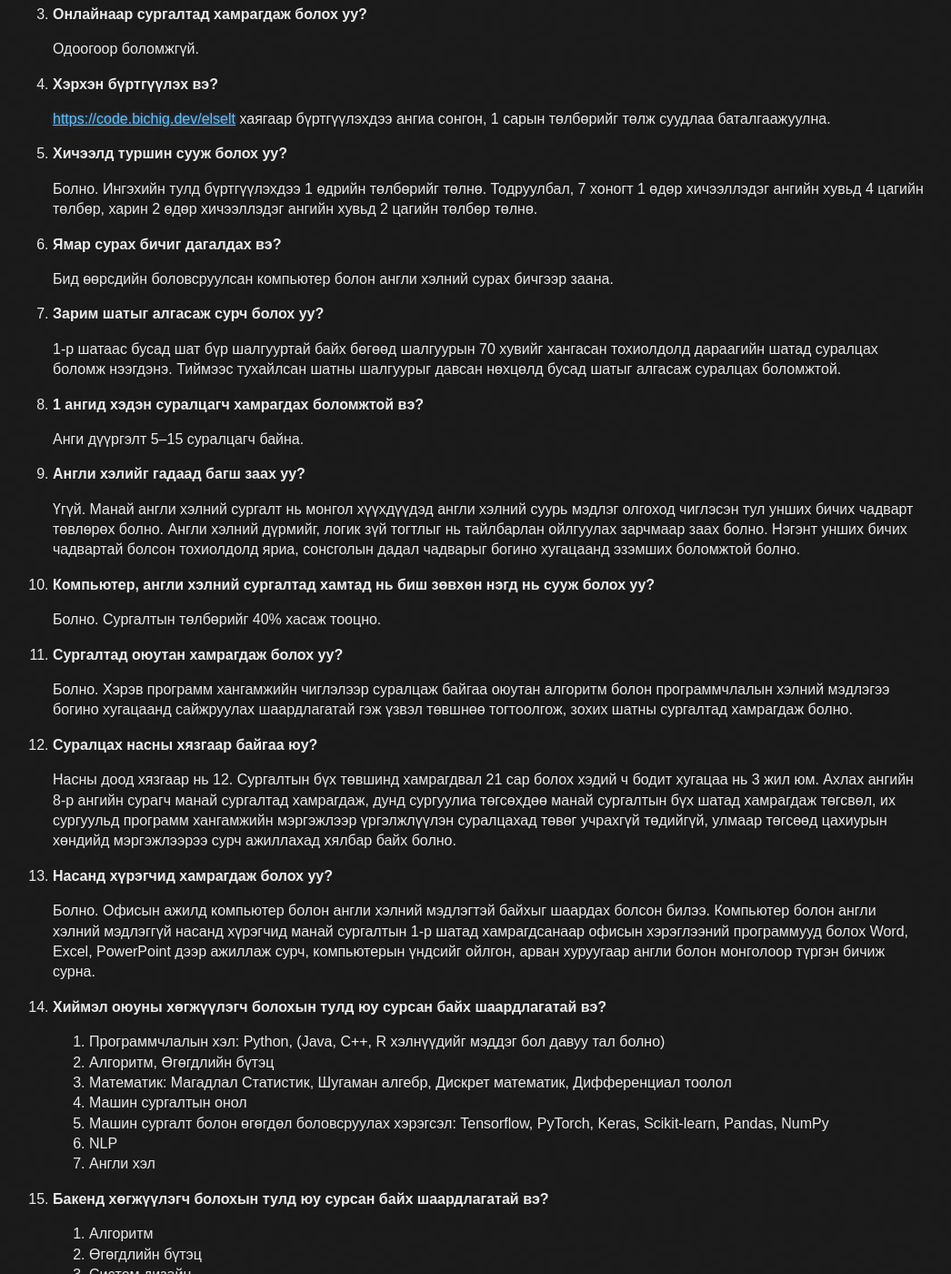
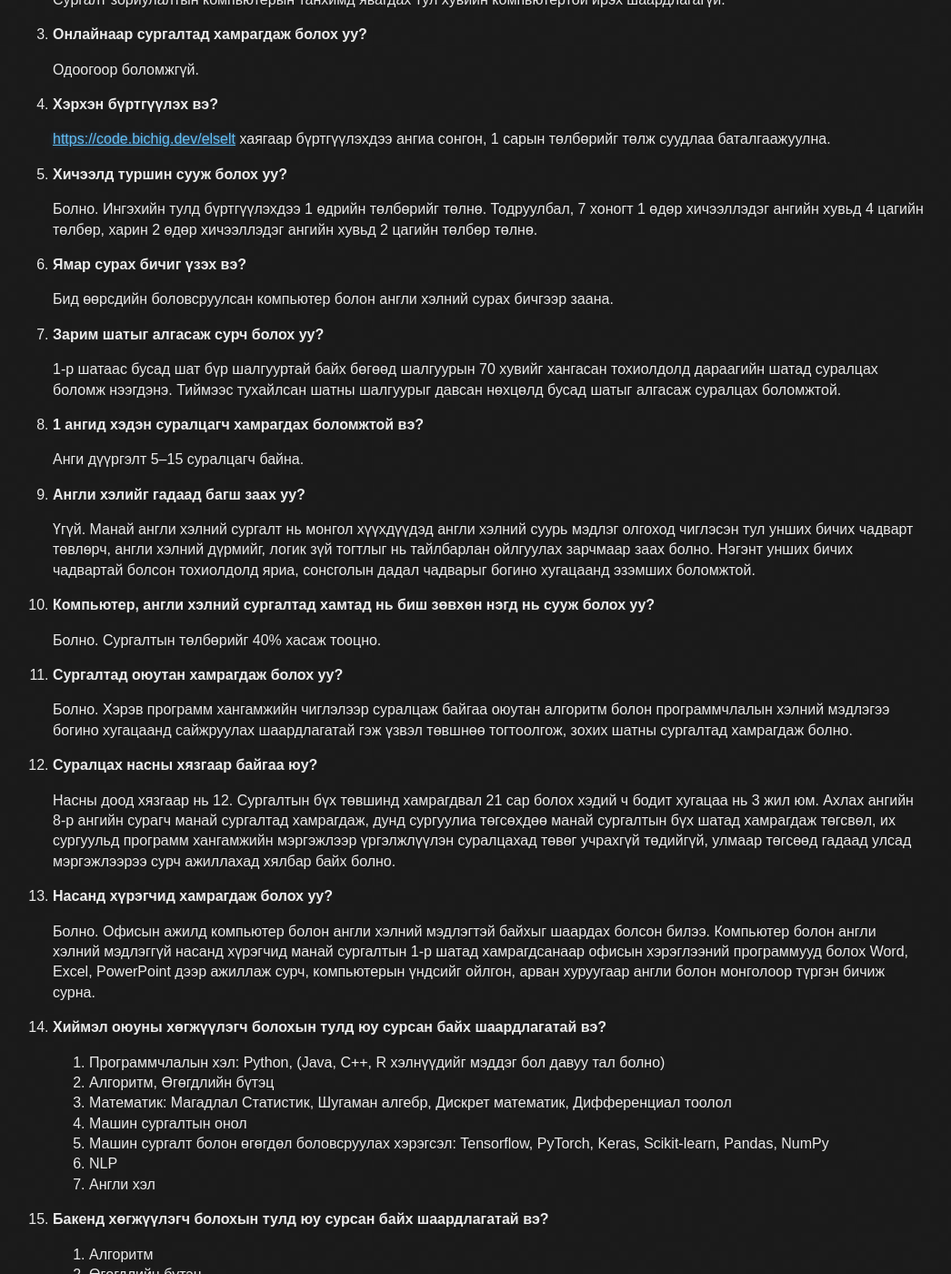
Before and after one commit to ganaatulgaa/corecode, a Jekyll site: the page built from faq.md, in a window 1280 px wide and 1400 px high, scrolled down 482 px. Shown: the whole window at 91% size, without its empty margins (122-1168 px from the left). Built offline with Jekyll 4.4.1, drawn with Linux system fonts in a browser that asks for light colours; our own code applies the rules of GitHub Pages for plain Markdown files; some of the changed text lies outside the part shown.

Commit message:
Update faq.md

```diff
--- a/faq.md
+++ b/faq.md
@@ -24,7 +24,7 @@
 
    Болно. Ингэхийн тулд бүртгүүлэхдээ 1 өдрийн төлбөрийг төлнө. Тодруулбал, 7 хоногт 1 өдөр хичээллэдэг ангийн хувьд 4 цагийн төлбөр, харин 2 өдөр хичээллэдэг ангийн хувьд 2 цагийн төлбөр төлнө.
 
-1. **Ямар сурах бичиг дагалдах вэ?**
+1. **Ямар сурах бичиг үзэх вэ?**
 
    Бид өөрсдийн боловсруулсан компьютер болон англи хэлний сурах бичгээр заана.
 
@@ -38,7 +38,7 @@
 
 1. **Англи хэлийг гадаад багш заах уу?**
 
-   Үгүй. Манай англи хэлний сургалт нь монгол хүүхдүүдэд англи хэлний суурь мэдлэг олгоход чиглэсэн тул унших бичих чадварт төвлөрөх болно. Англи хэлний дүрмийг, логик зүй тогтлыг нь тайлбарлан ойлгуулах зарчмаар заах болно.  Нэгэнт унших бичих чадвартай болсон тохиолдолд яриа, сонсголын дадал чадварыг богино хугацаанд эзэмших боломжтой болно.
+   Үгүй. Манай англи хэлний сургалт нь монгол хүүхдүүдэд англи хэлний суурь мэдлэг олгоход чиглэсэн тул унших бичих чадварт төвлөрч, англи хэлний дүрмийг, логик зүй тогтлыг нь тайлбарлан ойлгуулах зарчмаар заах болно. Нэгэнт унших бичих чадвартай болсон тохиолдолд яриа, сонсголын дадал чадварыг богино хугацаанд эзэмших боломжтой.
 
 1. **Компьютер, англи хэлний сургалтад хамтад нь биш зөвхөн нэгд нь сууж болох уу?**
 
@@ -50,7 +50,7 @@
 
 1. **Суралцах насны хязгаар байгаа юу?**
 
-   Насны доод хязгаар нь 12. Сургалтын бүх төвшинд хамрагдвал 21 сар болох хэдий ч бодит хугацаа нь 3 жил юм. Ахлах ангийн 8-р ангийн сурагч манай сургалтад хамрагдаж, дунд сургуулиа төгсөхдөө манай сургалтын бүх шатад хамрагдаж төгсвөл, их сургуульд программ хангамжийн мэргэжлээр үргэлжлүүлэн суралцахад төвөг учрахгүй төдийгүй, улмаар төгсөөд цахиурын хөндийд мэргэжлээрээ сурч ажиллахад хялбар байх болно.
+   Насны доод хязгаар нь 12. Сургалтын бүх төвшинд хамрагдвал 21 сар болох хэдий ч бодит хугацаа нь 3 жил юм. Ахлах ангийн 8-р ангийн сурагч манай сургалтад хамрагдаж, дунд сургуулиа төгсөхдөө манай сургалтын бүх шатад хамрагдаж төгсвөл, их сургуульд программ хангамжийн мэргэжлээр үргэлжлүүлэн суралцахад төвөг учрахгүй төдийгүй, улмаар төгсөөд гадаад улсад мэргэжлээрээ сурч ажиллахад хялбар байх болно.
 
 1. **Насанд хүрэгчид хамрагдаж болох уу?**
 
```
Also changed, not shown: other parts of faq.md (+1 -1 lines).
